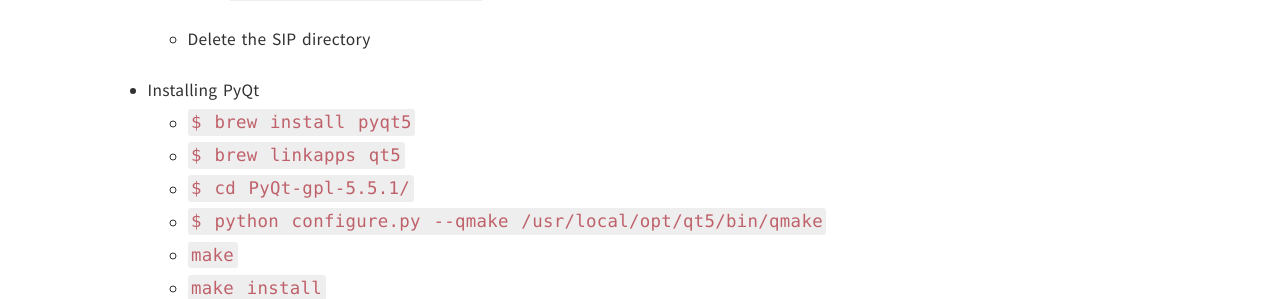
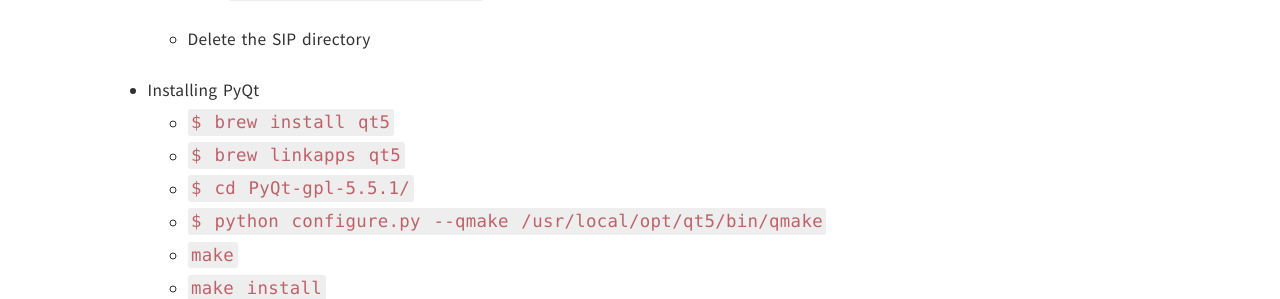
Before and after one commit to gorhack/gorhack.github.io, a Jekyll site: the page built from _posts/2016-03-26-PyQt5-install-mac.md, in a window 1280 px wide and 900 px high, scrolled down 861 px. Shown: the part 147-446 px from the top of the window. Built offline with Jekyll 4.4.1, drawn with Linux system fonts in a browser that asks for light colours; comment, search, counter and statistics services are not loaded.

Commit message:
fixed brew package name

```diff
--- a/_posts/2016-03-26-PyQt5-install-mac.md
+++ b/_posts/2016-03-26-PyQt5-install-mac.md
@@ -38,7 +38,7 @@ You must install SIP prior to installing PyQt.
         - `>>> sip.SIP_VERSION_STR` should equal '4.17'
     - Delete the SIP directory
 - Installing PyQt
-    - `$ brew install pyqt5`
+    - `$ brew install qt5`
     - `$ brew linkapps qt5`
     - `$ cd PyQt-gpl-5.5.1/`
     - `$ python configure.py --qmake /usr/local/opt/qt5/bin/qmake`
```
